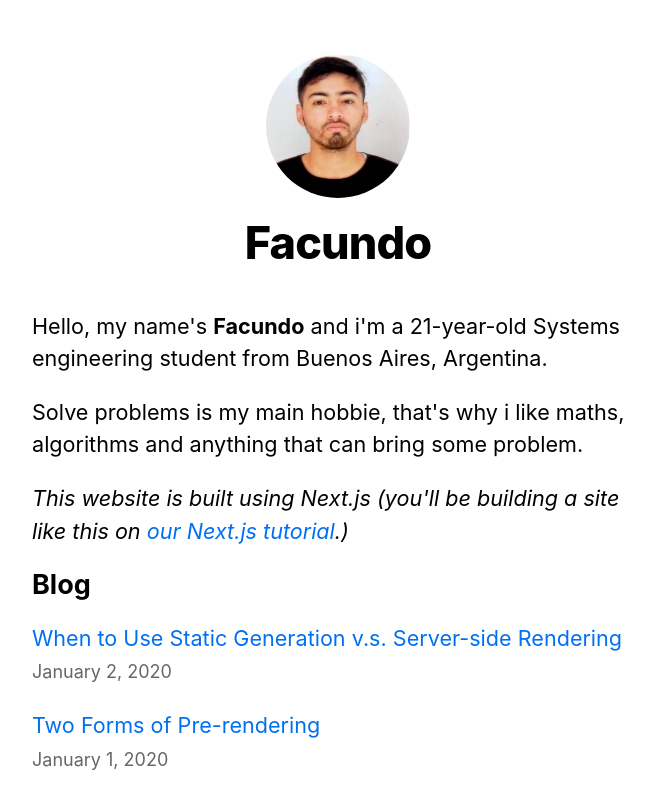
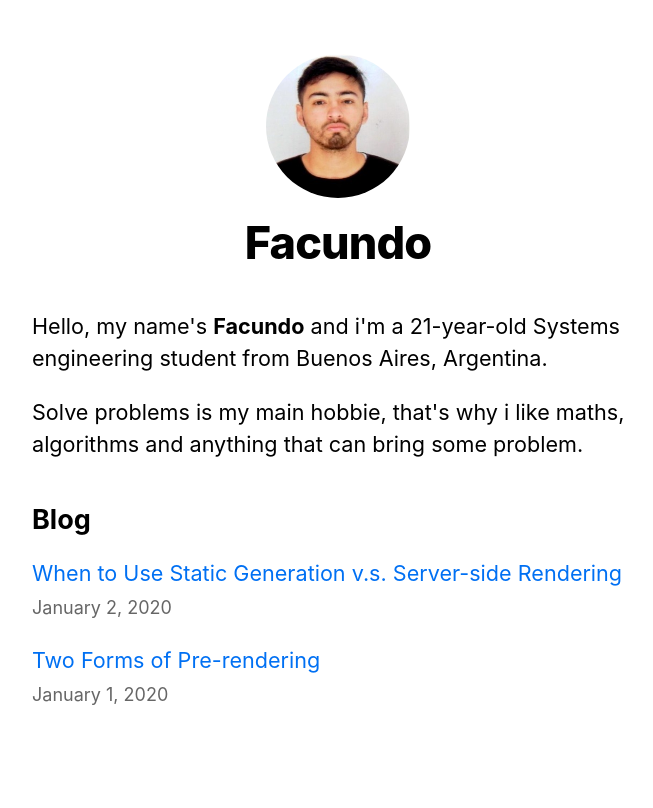
Before and after one commit to facuxfdz/My-blog, a Next.js app: page / in a window 1280 px wide. Shown: the top 808 px of the page, without its empty margins (302-955 px from the left). Built offline with nearby package versions, Linux system fonts and the light colour scheme.

Commit message:
Text 'This website is created using Next.js...' removed

```diff
--- a/pages/index.js
+++ b/pages/index.js
@@ -27,10 +27,6 @@ export default function Home({ allPostsData }) {
           from Buenos Aires, Argentina.
         </p>
         <p>Solve problems is my main hobbie, that's why i like maths, algorithms and anything that can bring some problem.</p>
-        <i>
-          This website is built using Next.js (you'll be building a site like this on{' '}
-          <a href="https://nextjs.org/learn">our Next.js tutorial</a>.)
-        </i>
       </section>
 
       <section className={`${utilStyles.headingMd} ${utilStyles.padding1px}`}>
```
